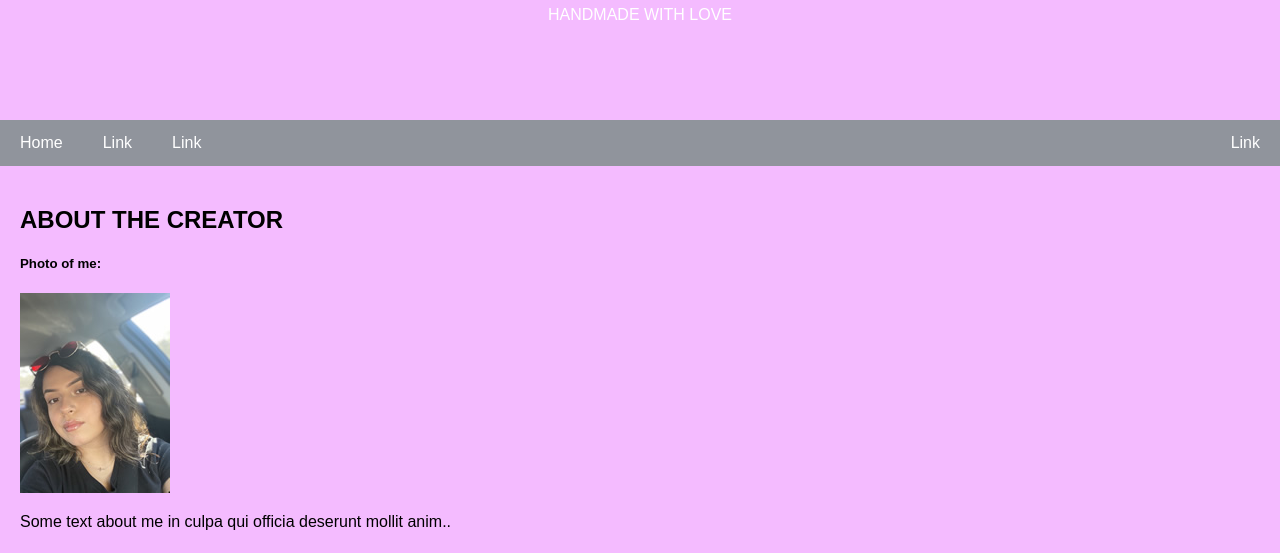
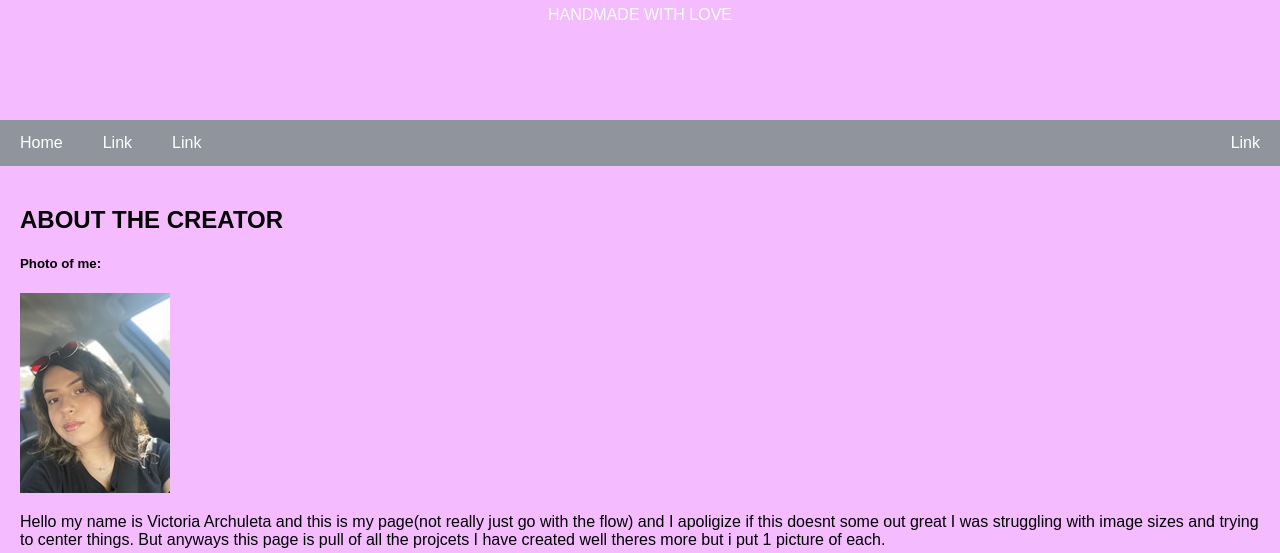
Before and after one commit to Victoriaarchuleta/victoriaarchuleta.github.io, a plain HTML site: page index.html in a window 1280 px wide. Shown: the part 173-726 px from the top of the page. Drawn offline with Linux system fonts and the light colour scheme.

Commit message:
about me

```diff
--- a/index.html
+++ b/index.html
@@ -140,7 +140,7 @@ body {
     <h2>ABOUT THE CREATOR</h2>
     <h5>Photo of me:</h5>
     <img src="IMG_2849.jpg" alt="downloads" Width:"6" Height:"6">
-    <p>Some text about me in culpa qui officia deserunt mollit anim..</p>
+    <p>Hello my name is Victoria Archuleta and this is my page(not really just go with the flow) and I apoligize if this doesnt some out great I was struggling with image sizes and trying to center things. But anyways this page is pull of all the projcets I have created well theres more but i put 1 picture of each.</p>
     <h3>MORE STUFF: EARRINGS, LOGOS, AND LASHES</h3>
     <p>Lorem ipsum dolor sit ame.</p>
     <img src="IMG_4376.jpg" alt="downloads" Width:"5" Height:"5">
```
